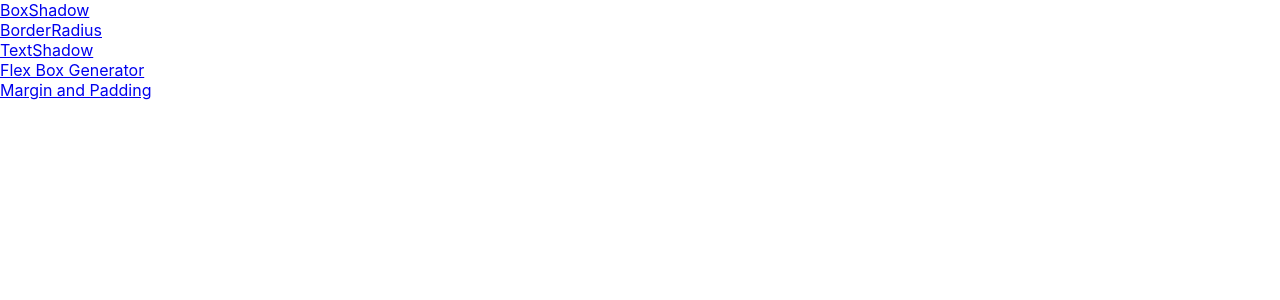
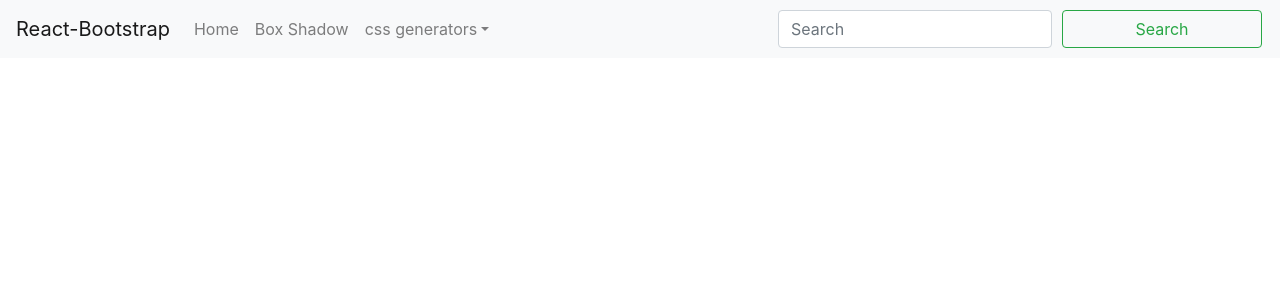
Before and after one commit to amareshsm/css-generator, a React (Create React App) app: page / in a window 1280 px wide. Shown: the top 300 px of the page. Built offline with nearby package versions, Linux system fonts and the light colour scheme.

Commit message:
bootrstrap css added

```diff
--- a/package.json
+++ b/package.json
@@ -6,7 +6,9 @@
     "@testing-library/jest-dom": "^4.2.4",
     "@testing-library/react": "^9.5.0",
     "@testing-library/user-event": "^7.2.1",
+    "bootstrap": "^4.5.0",
     "react": "^16.13.1",
+    "react-bootstrap": "^1.0.1",
     "react-dom": "^16.13.1",
     "react-router-dom": "^5.1.2",
     "react-scripts": "3.4.1"
--- a/public/index.html
+++ b/public/index.html
@@ -15,6 +15,13 @@
       user's mobile device or desktop. See https://developers.google.com/web/fundamentals/web-app-manifest/
     -->
     <link rel="manifest" href="%PUBLIC_URL%/manifest.json" />
+
+    <link
+  rel="stylesheet"
+  href="https://maxcdn.bootstrapcdn.com/bootstrap/4.4.1/css/bootstrap.min.css"
+  integrity="sha384-Vkoo8x4CGsO3+Hhxv8T/Q5PaXtkKtu6ug5TOeNV6gBiFeWPGFN9MuhOf23Q9Ifjh"
+  crossorigin="anonymous"
+/>
     <!--
       Notice the use of %PUBLIC_URL% in the tags above.
       It will be replaced with the URL of the `public` folder during the build.
--- a/src/App.js
+++ b/src/App.js
@@ -5,6 +5,8 @@
 import TextShadow from "./Components/TextShadow";
 import FlexBoxGenerator from "./Components/FlexBoxGenerator";
 import Margin from "./Components/Margin";
+import { Button, Navbar,Nav,Form,NavDropdown,FormControl} from 'react-bootstrap';
+
 
 import { Switch, BrowserRouter, Route, Link } from "react-router-dom";
 
@@ -12,17 +14,35 @@
   render() {
     return (
       <>
-        <BrowserRouter>
-          <a href="/BoxShadow">BoxShadow</a>
-          <br></br>
-          <a href="/BorderRadius">BorderRadius</a>
-          <br></br>
-          <a href="/TextShadow">TextShadow</a>
-          <br></br>
-          <a href="/FlexBoxGenerator">Flex Box Generator</a>
-          <br></br>
-          <a href="/Margin">Margin and Padding</a>
 
+
+        <Navbar bg="light" expand="lg">
+  <Navbar.Brand href="#home">React-Bootstrap</Navbar.Brand>
+  <Navbar.Toggle aria-controls="basic-navbar-nav" />
+  <Navbar.Collapse id="basic-navbar-nav">
+    <Nav className="mr-auto">
+      <Nav.Link href="/">Home</Nav.Link>
+      <Nav.Link href="/BoxShadow">Box Shadow</Nav.Link>
+      <NavDropdown title="css generators" id="basic-nav-dropdown">
+        <NavDropdown.Item href="/BoxShadow">BoxShadow</NavDropdown.Item>
+        <NavDropdown.Item  href="/BorderRadius">BorderRadius</NavDropdown.Item>
+        <NavDropdown.Item href="/TextShadow">TextShadow</NavDropdown.Item>
+        <NavDropdown.Item href="/FlexBoxGenerator">Flex Box Generator</NavDropdown.Item>
+        <NavDropdown.Item href="/Margin">Margin and Padding</NavDropdown.Item>
+
+        <NavDropdown.Divider />
+        <NavDropdown.Item href="#action/3.4">Separated link</NavDropdown.Item>
+      </NavDropdown>
+    </Nav>
+    <Form inline>
+      <FormControl type="text" placeholder="Search" className="mr-sm-2" />
+      <Button variant="outline-success">Search</Button>
+    </Form>
+  </Navbar.Collapse>
+</Navbar>
+
+
+<BrowserRouter>
           <Switch>
             {/* <Route path="/" component={Home} exact />*/}
             <Route path="/BoxShadow" component={BoxShadow} />
@@ -32,6 +52,8 @@
             <Route path="/Margin" component={Margin} />
           </Switch>
         </BrowserRouter>
+
+
       </>
     );
   }
```
Also changed, not shown: 1 other file (tests, documents, lock files or other folders).
